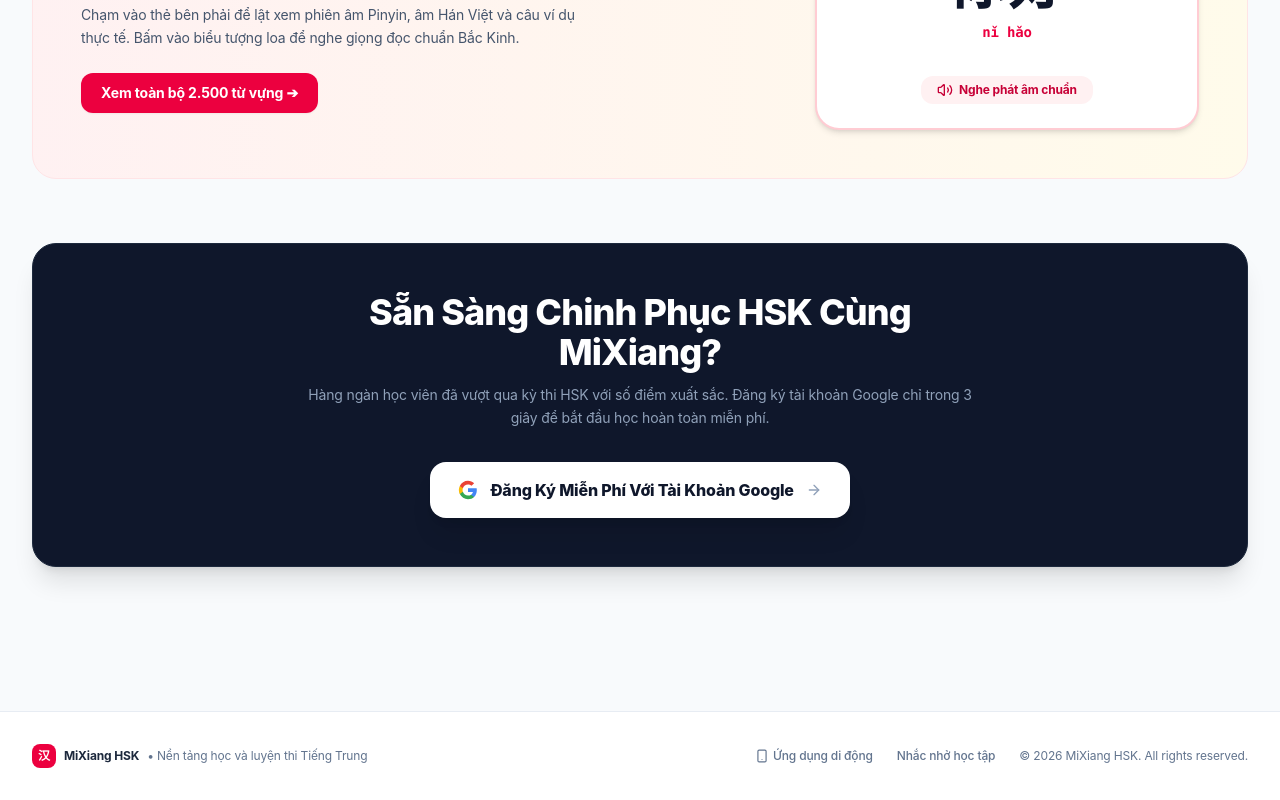
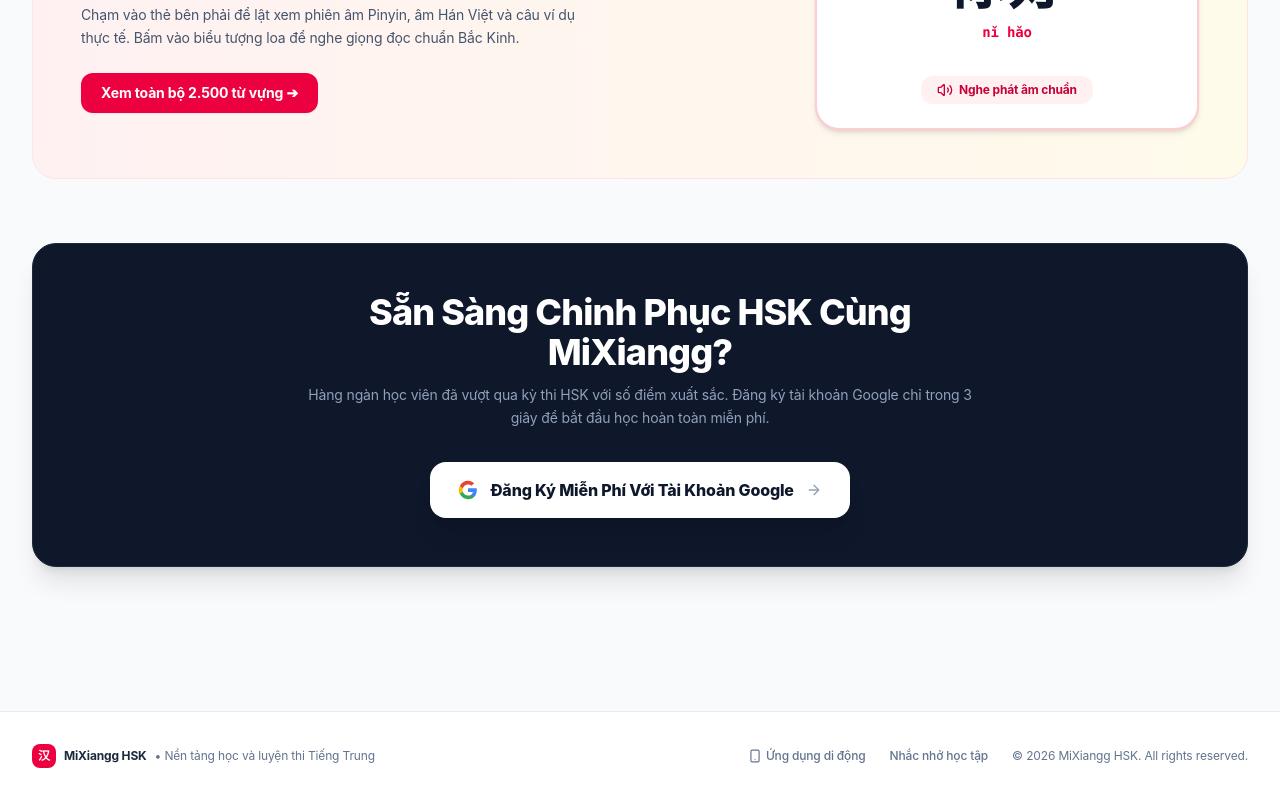
Before and after one commit to thangtv1hyn-lab/mixiang-hsk, a React (Vite) app: page / in a window 1280 px wide. Shown: the part 1994-2794 px from the top of the page. Built offline with nearby package versions, Linux system fonts and the light colour scheme; no server answers.

Commit message:
fix: rename brand MiXiang to MiXiangg across application

```diff
--- a/index.html
+++ b/index.html
@@ -3,9 +3,9 @@
   <head>
     <meta charset="UTF-8" />
     <meta name="viewport" content="width=device-width, initial-scale=1.0" />
-    <title>MiXiang HSK - Nền Tảng Học Tiếng Trung HSK 1 - 5</title>
+    <title>MiXiangg HSK - Nền Tảng Học Tiếng Trung HSK 1 - 5</title>
     <meta name="description" content="Nền tảng học tiếng Trung HSK 1 đến HSK 5 toàn diện: Quản trị khóa học, bài học, bài thi thử tự chấm điểm, học từ vựng Flashcard AI, luyện phát âm, diễn đàn trao đổi và báo cáo tiến độ chi tiết." />
-    <meta property="og:title" content="MiXiang HSK - Nền Tảng Học Tiếng Trung HSK 1 - 5" />
+    <meta property="og:title" content="MiXiangg HSK - Nền Tảng Học Tiếng Trung HSK 1 - 5" />
     <meta property="og:description" content="Nền tảng học tiếng Trung HSK 1 đến HSK 5 toàn diện: Quản trị khóa học, bài học, bài thi thử tự chấm điểm, học từ vựng Flashcard AI, luyện phát âm, diễn đàn trao đổi và báo cáo tiến độ chi tiết." />
     <meta property="og:type" content="website" />
     <meta name="twitter:card" content="summary_large_image" />
--- a/src/App.tsx
+++ b/src/App.tsx
@@ -198,7 +198,7 @@ function MainAppContent() {
             <div className="w-6 h-6 rounded-lg bg-rose-600 text-white flex items-center justify-center font-serif font-bold text-xs">
               汉
             </div>
-            <span className="font-bold text-slate-800">MiXiang HSK</span>
+            <span className="font-bold text-slate-800">MiXiangg HSK</span>
             <span>• Nền tảng học và luyện thi Tiếng Trung</span>
           </div>
 
@@ -216,7 +216,7 @@ function MainAppContent() {
             >
               Nhắc nhở học tập
             </button>
-            <span>© 2026 MiXiang HSK. All rights reserved.</span>
+            <span>© 2026 MiXiangg HSK. All rights reserved.</span>
           </div>
         </div>
       </footer>
--- a/src/components/AdminDashboard.tsx
+++ b/src/components/AdminDashboard.tsx
@@ -394,7 +394,7 @@ export const AdminDashboard: React.FC = () => {
           <div>
             <span className="inline-flex items-center gap-1.5 px-3 py-0.5 rounded-full text-xs font-bold bg-white/10 text-purple-200 border border-white/20 mb-2">
               <ShieldCheck className="w-3.5 h-3.5 text-amber-300" />
-              <span>{isTeacher ? 'Cổng Thông Tin Giảng Dạy & Quản Lý Giáo Viên' : 'Hệ Thống Quản Trị Trung Tâm MiXiang HSK'}</span>
+              <span>{isTeacher ? 'Cổng Thông Tin Giảng Dạy & Quản Lý Giáo Viên' : 'Hệ Thống Quản Trị Trung Tâm MiXiangg HSK'}</span>
             </span>
             <h1 className="text-2xl sm:text-3xl font-extrabold tracking-tight">
               {isTeacher ? 'Bảng Điều Khiển Giáo Viên (Teacher Portal)' : 'Bảng Điều Khiển Quản Trị Viên (Admin)'}
--- a/src/components/AuthRequiredGate.tsx
+++ b/src/components/AuthRequiredGate.tsx
@@ -12,7 +12,7 @@ export const AuthRequiredGate: React.FC<AuthRequiredGateProps> = ({
   onLogin,
   onGoHome,
   title = 'Vui lòng đăng nhập để tiếp tục học tập',
-  description = 'Bạn cần có tài khoản MiXiang HSK để truy cập toàn bộ khóa học, luyện từ vựng Flashcard AI và tham gia các kỳ thi thử có chấm điểm tự động.',
+  description = 'Bạn cần có tài khoản MiXiangg HSK để truy cập toàn bộ khóa học, luyện từ vựng Flashcard AI và tham gia các kỳ thi thử có chấm điểm tự động.',
 }) => {
   return (
     <div className="max-w-2xl mx-auto my-12 px-4">
--- a/src/components/GoogleAuthModal.tsx
+++ b/src/components/GoogleAuthModal.tsx
@@ -165,7 +165,7 @@ export const GoogleAuthModal: React.FC<GoogleAuthModalProps> = ({
             汉
           </div>
           <h3 className="text-xl font-extrabold text-slate-900 tracking-tight">
-            Tài Khoản MiXiang HSK
+            Tài Khoản MiXiangg HSK
           </h3>
           <p className="text-xs text-slate-500 max-w-xs mx-auto">
             Học tiếng Trung HSK 1 đến HSK 5 chuẩn hóa, tự động lưu tiến độ và thi thử AI
@@ -460,7 +460,7 @@ export const GoogleAuthModal: React.FC<GoogleAuthModalProps> = ({
 
             <div className="space-y-1.5 text-xs text-slate-600 bg-rose-50/50 p-3.5 rounded-2xl border border-rose-100">
               <span className="font-bold text-rose-900 block text-xs">
-                Quyền lợi thành viên MiXiang HSK:
+                Quyền lợi thành viên MiXiangg HSK:
               </span>
               <div className="flex items-center gap-2">
                 <CheckCircle2 className="w-3.5 h-3.5 text-emerald-600 shrink-0" />
--- a/src/components/Header.tsx
+++ b/src/components/Header.tsx
@@ -57,7 +57,7 @@ export const Header: React.FC<HeaderProps> = ({ onOpenReminder, onOpenGoogleAuth
               <span className="font-serif text-2xl font-bold tracking-tight">汉</span>
             </div>
             <span className="font-extrabold text-xl tracking-tight text-slate-900 group-hover:text-rose-600 transition-colors whitespace-nowrap">
-              MiXiang HSK
+              MiXiangg HSK
             </span>
           </div>
 
--- a/src/components/IndexHomeView.tsx
+++ b/src/components/IndexHomeView.tsx
@@ -265,7 +265,7 @@ export const IndexHomeView: React.FC<IndexHomeViewProps> = ({ onOpenGoogleAuth }
             Công nghệ hỗ trợ học tập
           </span>
           <h2 className="text-2xl sm:text-3xl font-extrabold text-slate-900">
-            Những Tính Năng Vượt Trội Tại MiXiang HSK
+            Những Tính Năng Vượt Trội Tại MiXiangg HSK
           </h2>
           <p className="text-xs sm:text-sm text-slate-600">
             Kết hợp trí tuệ nhân tạo Gemini AI và phương pháp sư phạm hiện đại giúp bạn học nhanh gấp 3 lần
@@ -419,7 +419,7 @@ export const IndexHomeView: React.FC<IndexHomeViewProps> = ({ onOpenGoogleAuth }
       <section className="rounded-3xl bg-slate-900 text-white p-8 sm:p-12 text-center space-y-6 shadow-xl border border-slate-800">
         <div className="max-w-2xl mx-auto space-y-3">
           <h2 className="text-2xl sm:text-4xl font-extrabold tracking-tight">
-            Sẵn Sàng Chinh Phục HSK Cùng MiXiang?
+            Sẵn Sàng Chinh Phục HSK Cùng MiXiangg?
           </h2>
           <p className="text-xs sm:text-sm text-slate-400 leading-relaxed">
             Hàng ngàn học viên đã vượt qua kỳ thi HSK với số điểm xuất sắc. Đăng ký tài khoản Google
--- a/src/components/MobileAppCompanion.tsx
+++ b/src/components/MobileAppCompanion.tsx
@@ -86,7 +86,7 @@ export const MobileAppCompanion: React.FC = () => {
           </div>
 
           <h2 className="text-2xl font-extrabold tracking-tight">
-            MiXiang HSK App Trên Điện Thoại
+            MiXiangg HSK App Trên Điện Thoại
           </h2>
 
           <p className="text-xs text-slate-300 leading-relaxed">
--- a/src/components/ReminderModal.tsx
+++ b/src/components/ReminderModal.tsx
@@ -54,14 +54,14 @@ export const ReminderModal: React.FC<ReminderModalProps> = ({ isOpen, onClose })
 
     if ('Notification' in window) {
       if (Notification.permission === 'granted') {
-        new Notification('🔔 MiXiang HSK: Đã đến giờ học!', {
+        new Notification('🔔 MiXiangg HSK: Đã đến giờ học!', {
           body: `Đừng quên duy trì chuỗi học ${studentProfile.streakDays} ngày của bạn hôm nay nhé! Mục tiêu: ${dailyGoal} phút.`,
           icon: '/favicon.ico',
         });
       } else if (Notification.permission !== 'denied') {
         Notification.requestPermission().then((permission) => {
           if (permission === 'granted') {
-            new Notification('🔔 MiXiang HSK: Đã đến giờ học!', {
+            new Notification('🔔 MiXiangg HSK: Đã đến giờ học!', {
               body: `Đừng quên duy trì chuỗi học ${studentProfile.streakDays} ngày của bạn hôm nay nhé!`,
             });
           }
--- a/src/components/ReportsView.tsx
+++ b/src/components/ReportsView.tsx
@@ -154,7 +154,7 @@ export const ReportsView: React.FC = () => {
           PHIẾU BÁO CÁO KẾT QUẢ HỌC TIẾNG TRUNG HSK
         </h1>
         <p className="text-xs text-slate-600">
-          Nền tảng đào tạo MiXiang HSK • Học viên: <strong>{studentProfile.name}</strong> ({studentProfile.email})
+          Nền tảng đào tạo MiXiangg HSK • Học viên: <strong>{studentProfile.name}</strong> ({studentProfile.email})
         </p>
       </div>
 
--- a/src/components/VocabularyFlashcardsView.tsx
+++ b/src/components/VocabularyFlashcardsView.tsx
@@ -773,7 +773,7 @@ export const VocabularyFlashcardsView: React.FC = () => {
                   </div>
 
                   <span className="px-3 py-1 rounded-full text-xs font-bold bg-white text-emerald-800 border border-emerald-200 shadow-xs">
-                    MiXiang AI
+                    MiXiangg AI
                   </span>
                 </div>
 
--- a/src/data/initialData.ts
+++ b/src/data/initialData.ts
@@ -927,7 +927,7 @@ export const INITIAL_FORUM_POSTS: ForumPost[] = [
     authorAvatar: 'https://images.unsplash.com/photo-1500648767791-00dcc994a43e?auto=format&fit=crop&w=150&q=80',
     role: 'student',
     title: 'Kinh nghiệm luyện nghe HSK 3 để đạt điểm tối đa (90+)',
-    content: 'Mình vừa thi HSK 3 đạt 285/300, trong đó phần nghe được 98 điểm. Mình muốn chia sẻ với các bạn phương pháp "nghe chép chính tả" và luyện phát âm song song trên nền tảng MiXiang HSK này...',
+    content: 'Mình vừa thi HSK 3 đạt 285/300, trong đó phần nghe được 98 điểm. Mình muốn chia sẻ với các bạn phương pháp "nghe chép chính tả" và luyện phát âm song song trên nền tảng MiXiangg HSK này...',
     level: 'HSK 3',
     category: 'Kinh nghiệm thi',
     tags: ['Luyện nghe', 'HSK 3', 'Kinh nghiệm'],
```
Also changed, not shown: 2 other files (tests, documents, lock files or other folders).
